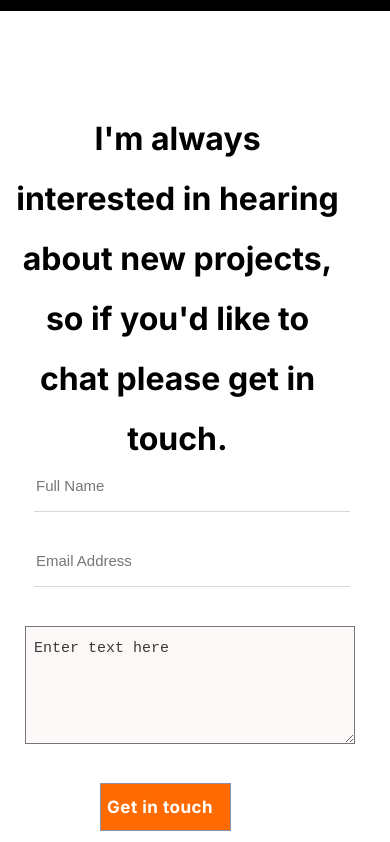
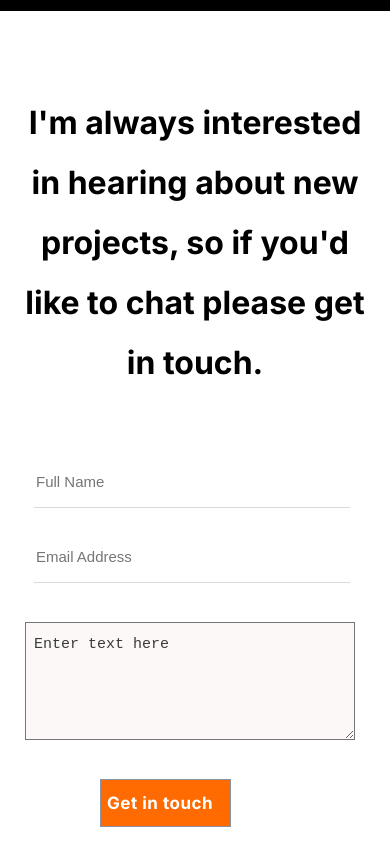
Before and after one commit to waseemqureshi2020/Portfolio.github.io, a plain HTML site: page index.html in a window 390 px wide. Shown: the part 6292-7134 px from the top of the page. Drawn offline with Linux system fonts and the light colour scheme.

Commit message:
Fix HTML CSS Errors
Fix HTML CSS Errors

```diff
--- a/styles.css
+++ b/styles.css
@@ -418,20 +418,17 @@ body {
   .contact-form-para {
     color: black;
     font-size: 32px;
-    position: relative;
     line-height: 60px;
-    display: inline-flex;
-    flex-direction: column;
+    display: flex;
+    flex-direction: row;
     align-items: center;
     justify-content: center;
-    left: 14px;
-    width: 327px;
-    height: 216px;
     font-family: 'Inter', sans-serif;
     font-style: normal;
     font-weight: 700;
     text-align: center;
-    margin-top: 120px;
+    margin-right: 24px;
+    margin-left: 24px;
   }
 
   #full-name,
```
